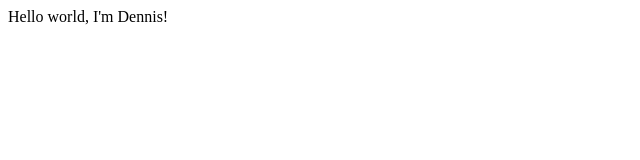
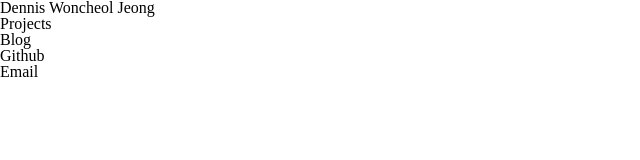
Before and after one commit to w0nche0l/w0nche0l.github.io, a plain HTML site: page index.html in a window 1280 px wide. Shown: the whole page, without its empty margins (0-640 px from the left). Drawn offline with Linux system fonts and the light colour scheme.

Commit message:
boilerplated

```diff
--- /dev/null
+++ b/css/reset.css
@@ -0,0 +1,48 @@
+/* http://meyerweb.com/eric/tools/css/reset/
+   v2.0 | 20110126
+   License: none (public domain)
+*/
+
+html, body, div, span, applet, object, iframe,
+h1, h2, h3, h4, h5, h6, p, blockquote, pre,
+a, abbr, acronym, address, big, cite, code,
+del, dfn, em, img, ins, kbd, q, s, samp,
+small, strike, strong, sub, sup, tt, var,
+b, u, i, center,
+dl, dt, dd, ol, ul, li,
+fieldset, form, label, legend,
+table, caption, tbody, tfoot, thead, tr, th, td,
+article, aside, canvas, details, embed,
+figure, figcaption, footer, header, hgroup,
+menu, nav, output, ruby, section, summary,
+time, mark, audio, video {
+	margin: 0;
+	padding: 0;
+	border: 0;
+	font-size: 100%;
+	font: inherit;
+	vertical-align: baseline;
+}
+/* HTML5 display-role reset for older browsers */
+article, aside, details, figcaption, figure,
+footer, header, hgroup, menu, nav, section {
+	display: block;
+}
+body {
+	line-height: 1;
+}
+ol, ul {
+	list-style: none;
+}
+blockquote, q {
+	quotes: none;
+}
+blockquote:before, blockquote:after,
+q:before, q:after {
+	content: '';
+	content: none;
+}
+table {
+	border-collapse: collapse;
+	border-spacing: 0;
+}
--- a/index.html
+++ b/index.html
@@ -1 +1,22 @@
-Hello world, I'm Dennis!
+<!DOCTYPE html>
+<html lang="en">
+<head>
+	<meta charset="utf-8">
+	<title>Dennis</title>
+	<link rel="stylesheet" href="css/reset.css">
+	<!--[if IE]>
+		<script src="http://html5shiv.googlecode.com/svn/trunk/html5.js"></script>
+	<![endif]-->
+</head>
+
+<body id="home">
+	<h1>Dennis Woncheol Jeong</h1>
+	<ul>
+		<li>Projects</li>
+		<li>Blog</li>
+		<li>Github</li>
+		<li>Email</li>
+	</ul>
+</body>
+
+</html>
```
Also changed, not shown: css/style.css (added).
